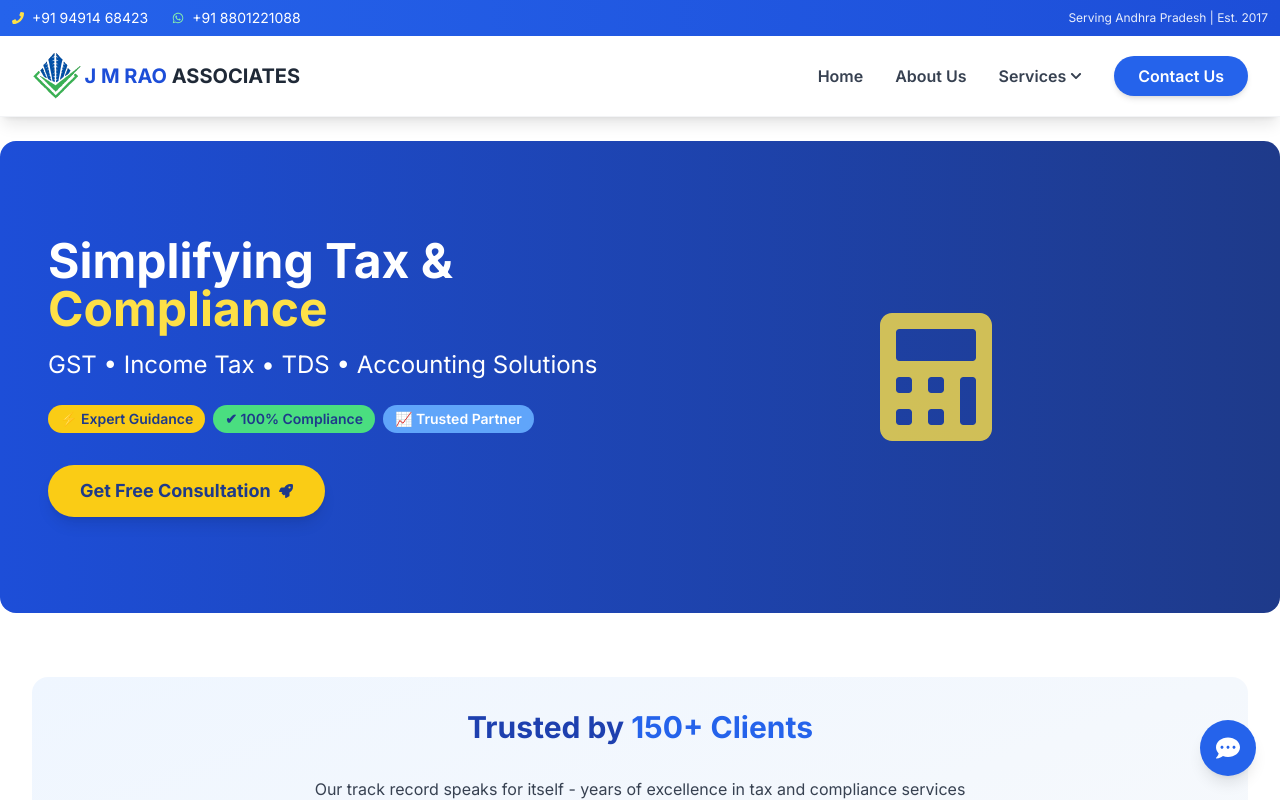
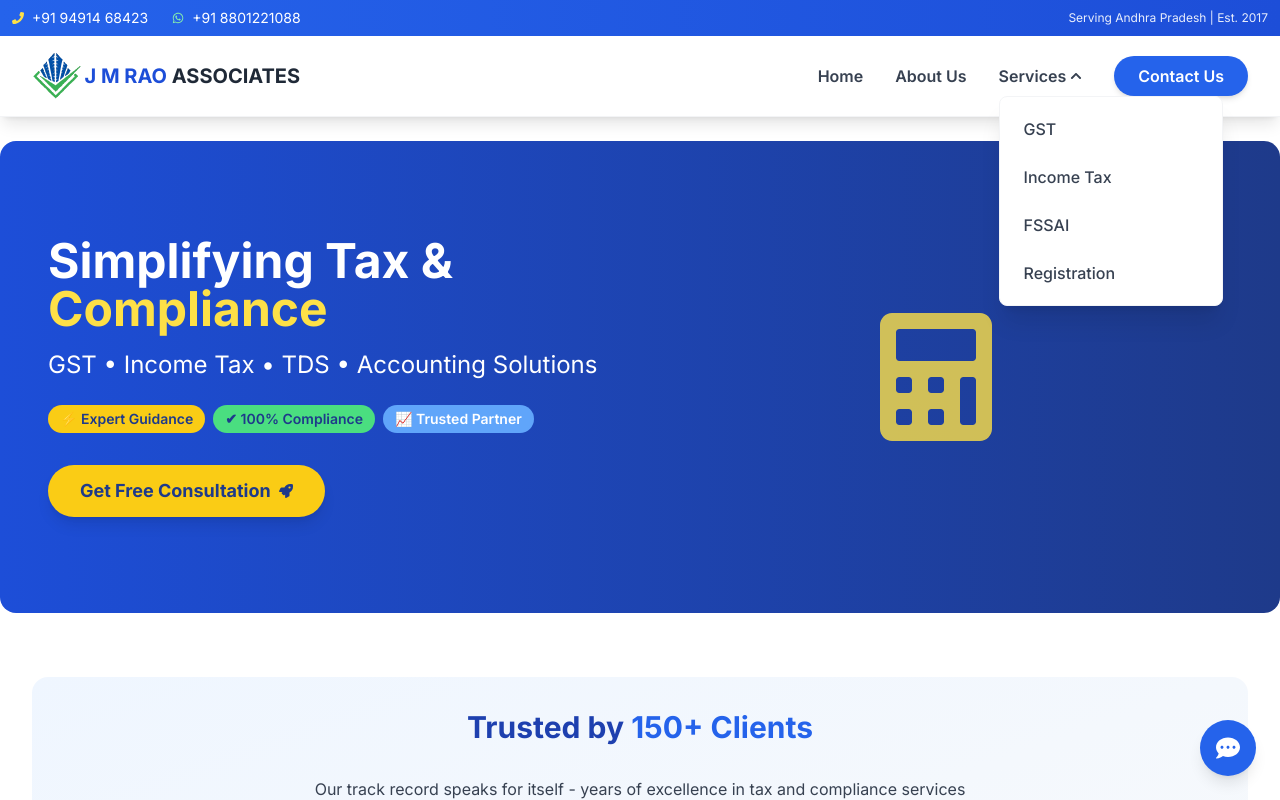
Before and after one commit to BIMALA-VENU-MADHAV/jmraoassociates, a React (Vite) app: page / in a window 1280 px wide. Both pictures are taken after a click on the button "Services". Shown: the top 800 px of the page. Built offline with nearby package versions, Linux system fonts and the light colour scheme.

Commit message:
Updated desktop navbar

```diff
--- a/src/components/Navbar.jsx
+++ b/src/components/Navbar.jsx
@@ -1,6 +1,6 @@
-import { useState } from "react";
 import { Link } from "react-router-dom";
 import { useLocation } from "react-router-dom";
+import { useState, useEffect, useRef } from "react";
 
 import { FaBars, FaTimes, FaChevronDown, FaPhone, FaWhatsapp } from "react-icons/fa";
 
@@ -9,6 +9,18 @@ export default function Navbar() {
   const [mobileOpen, setMobileOpen] = useState({
     services: false,
   });
+  const [desktopOpen, setDesktopOpen] = useState(false);
+  const dropdownRef = useRef(null);
+  useEffect(() => {
+    const handleClickOutside = (event) => {
+      if (dropdownRef.current && !dropdownRef.current.contains(event.target)) {
+        setDesktopOpen(false);
+      }
+    };
+
+    document.addEventListener("click", handleClickOutside);
+    return () => document.removeEventListener("click", handleClickOutside);
+  }, []);
 
   const toggleMobileMenu = () => {
     setMenuOpen(!menuOpen);
@@ -105,32 +117,61 @@ export default function Navbar() {
             </Link>
 
             {/* Services Dropdown */}
-            <div className="relative group">
-              <button className="hover:text-blue-600 font-semibold flex items-center space-x-1">
+            <div className="relative" ref={dropdownRef}>
+              <button
+                onClick={(e) => {
+                  e.stopPropagation();
+                  setDesktopOpen((prev) => !prev);
+                }}
+                className="hover:text-blue-600 font-semibold flex items-center space-x-1"
+              >
                 <span>Services</span>
-                <FaChevronDown className="text-xs" />
+                <FaChevronDown
+                  className={`text-xs transition-transform duration-200 ${desktopOpen ? "rotate-180" : ""
+                    }`}
+                />
               </button>
 
-              <div className="absolute left-0 top-full mt-2 bg-white shadow-xl rounded-lg w-56 p-3 space-y-2 opacity-0 invisible group-hover:opacity-100 group-hover:visible transition-all duration-200 border border-gray-100">
-                <div className="border-b border-gray-200 pb-2 mb-2">
-                  <h3 className="font-semibold text-blue-700 text-sm uppercase tracking-wide">Services</h3>
-                </div>
-                <Link to="/gst" className="block hover:text-blue-600 hover:bg-blue-50 px-3 py-2 rounded">
+              {/* ✅ SINGLE DROPDOWN (animated properly) */}
+              <div
+                className={`absolute left-0 top-full mt-2 bg-white shadow-xl rounded-lg w-56 p-3 space-y-2 border border-gray-100
+    transform transition-all duration-200 ease-out origin-top
+    ${desktopOpen
+                    ? "opacity-100 scale-100 translate-y-0 pointer-events-auto"
+                    : "opacity-0 scale-95 -translate-y-2 pointer-events-none"
+                  }`}
+              >
+                <Link
+                  to="/gst"
+                  className="block hover:text-blue-600 transition-colors duration-200 py-2 px-3 rounded-lg hover:bg-blue-50"
+                  onClick={() => setDesktopOpen(false)}
+                >
                   GST
                 </Link>
 
-                <Link to="/tax" className="block hover:text-blue-600 hover:bg-blue-50 px-3 py-2 rounded">
+                <Link
+                  to="/tax"
+                  className="block hover:text-blue-600 transition-colors duration-200 py-2 px-3 rounded-lg hover:bg-blue-50"
+                  onClick={() => setDesktopOpen(false)}
+                >
                   Income Tax
                 </Link>
 
-                <Link to="/fssai" className="block hover:text-blue-600 hover:bg-blue-50 px-3 py-2 rounded">
+                <Link
+                  to="/fssai"
+                  className="block hover:text-blue-600 transition-colors duration-200 py-2 px-3 rounded-lg hover:bg-blue-50"
+                  onClick={() => setDesktopOpen(false)}
+                >
                   FSSAI
                 </Link>
 
-                <Link to="/registration" className="block hover:text-blue-600 hover:bg-blue-50 px-3 py-2 rounded">
+                <Link
+                  to="/registration"
+                  className="block hover:text-blue-600 transition-colors duration-200 py-2 px-3 rounded-lg hover:bg-blue-50"
+                  onClick={() => setDesktopOpen(false)}
+                >
                   Registration
                 </Link>
-
               </div>
             </div>
 
@@ -154,30 +195,32 @@ export default function Navbar() {
             {menuOpen ? <FaTimes /> : <FaBars />}
           </button>
         </div>
-      </div>
+      </div >
 
       {/* Mobile Menu */}
-      {menuOpen && (
-        <div  id="mobile-menu" className="lg:hidden bg-white border-t border-gray-200 shadow-lg">
+      {
+        menuOpen && (
+          <div id="mobile-menu" className="lg:hidden bg-white border-t border-gray-200 shadow-lg">
             <div className="px-4 py-6 space-y-4 text-gray-700 font-medium">
 
               <Link to="/" className="block hover:text-blue-600 transition-colors duration-200 py-2 px-3 rounded-lg hover:bg-blue-50" onClick={closeMobileMenu}>
                 Home
               </Link>
               <div className="border-t border-gray-200" />
-            <Link to="/about-us" className="block  transition-colors duration-200 py-2 px-3 rounded-lg hover:bg-blue-50" onClick={closeMobileMenu}>
+              <Link to="/about-us" className="block hover:text-blue-600 transition-colors duration-200 py-2 px-3 rounded-lg hover:bg-blue-50" onClick={closeMobileMenu}>
                 About Us
               </Link>
 
               {/* Services Mobile */}
               <div className="border-t border-gray-200 pt-4">
                 <button className="w-full text-left hover:text-blue-600 transition-colors duration-200 py-2 px-3 rounded-lg hover:bg-blue-50 flex items-center justify-between font-semibold"
-                onClick={() =>
+                  onClick={(e) => {
+                    e.stopPropagation();
                     setMobileOpen({
                       ...mobileOpen,
                       services: !mobileOpen.services,
-                  })
-                }>
+                    });
+                  }}>
                   Services
                   <FaChevronDown
                     className={`text-sm transition-transform duration-200 ${mobileOpen.services ? 'rotate-180' : ''}`}
@@ -219,7 +262,8 @@ export default function Navbar() {
 
             </div>
           </div>
-      )}
-    </nav>
+        )
+      }
+    </nav >
   );
 }
```
Lines whose indentation alone changed are shown as unchanged.
